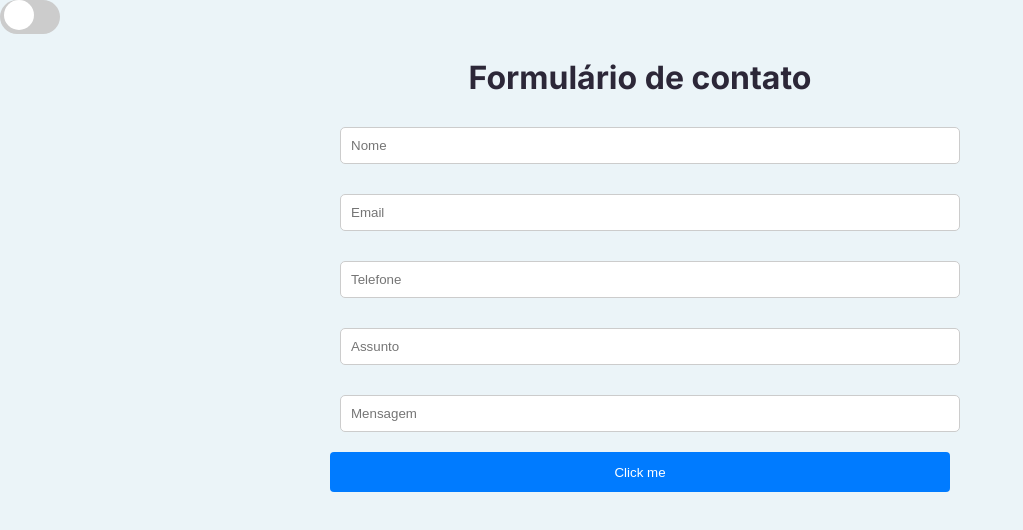
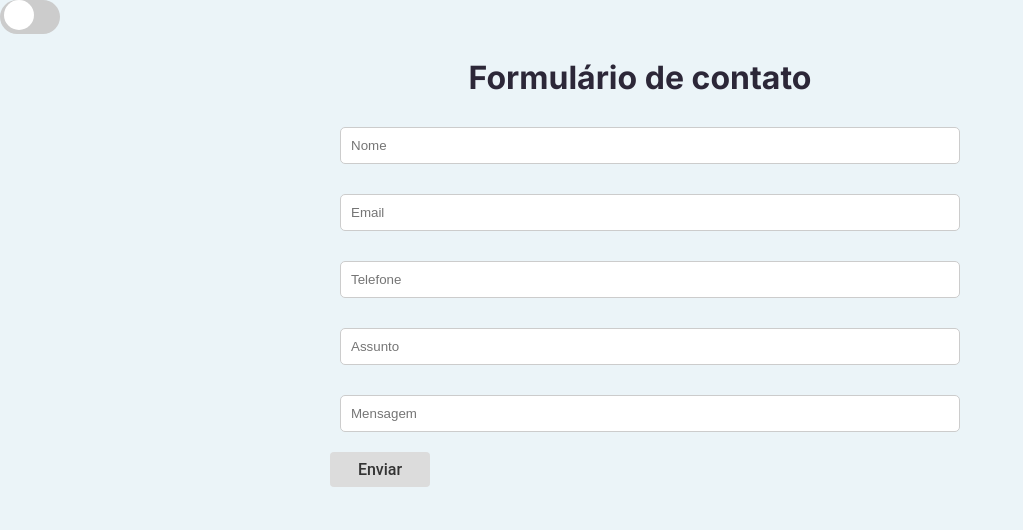
Before and after one commit to thaispng/form-front, a Next.js app: page / in a window 1280 px wide. Shown: the top 530 px of the page, without its empty margins (0-1023 px from the left). Built offline with nearby package versions, Linux system fonts and the light colour scheme.

Commit message:
feat: Create Button Component

```diff
--- a/src/components/button/index.js
+++ b/src/components/button/index.js
@@ -1,25 +1,95 @@
-
-import styled from 'styled-components';
-
-const ButtonDefault = styled.button`
-display: flex;
+import styled from "styled-components";
+import PropTypes from "prop-types";
+//instalar o prop-types com npm install prop-types <3 brilha thaispertacular <3
+const Button = styled.button`
+  display: flex;
   align-items: center;
   justify-content: center;
-  padding: 0 10px;
+  padding: 8px 16px;
   border: none;
   border-radius: 4px;
   cursor: pointer;
-  width: ${(props) => props.width || '100px'};
-  height: ${(props) => props.height || '40px'};
-  color: ${(props) => props.color || 'white'};
-  background: ${(props) => props.background || '#007bff'};
-  `;
+  transition: background-color 0.3s;
+  font-weight: 500;
+  font-size: 1.0rem;
+  font-family: 'Roboto', sans-serif;
+  line-height: normal;
+  gap: 2px;
+
+  ${({ variant }) => {
+    switch (variant) {
+      case "default":
+        return `
+          background-color: #dcdcdc;
+          color: #333;
+        `;
+      case "primary":
+        return `
+          background-color: #007bff;
+          color: #fff;
+        `;
+      case "secondary":
+        return `
+          background-color: #6c757d;
+          color: #fff;
+        `;
+      case "disabled":
+        return `
+          background-color: #D0D5DD;
+          color: #98A2B3;
+          cursor: not-allowed;
+        `;
+      default:
+        return "";
+    }
+  }}
+
+  width: ${({ width }) => width || "auto"};
+  height: ${({ height }) => height || "auto"};
+  color: ${({ color }) => color};
+  background-color: ${({ background }) => background};
+
+  &:hover {
+    background-color: ${({ variant }) => {
+      switch (variant) {
+        case "default":
+          return "#c0c0c0";
+        case "primary":
+          return "#0056b3";
+        case "secondary":
+          return "#5a6268";
+        default:
+          return "";
+      }
+    }};
+  }
+`;
+
+Button.defaultProps = {
+  variant: "default",
+  color: undefined,
+  background: undefined,
+  width: undefined,
+  height: undefined,
+  iconLeft: undefined,
+  iconRight: undefined,
+};
 
 
-export default function Button () {
-    return (
-        <ButtonDefault width={190}>
-            Click me
-        </ButtonDefault>
-    );
-}
+
+const Icon = styled.span`
+    display: flex;
+    align-items: center;
+    justify-content: center;
+`;
+
+
+const ButtonWrapper = ({ children, iconLeft, iconRight,  ...props }) => (
+  <Button {...props}>
+    {iconLeft && <Icon style={{ marginRight: 8 }}>{iconLeft}</Icon>}
+    {children}
+    {iconRight && <Icon >{iconRight}</Icon>}
+  </Button>
+);
+
+export default ButtonWrapper;
```
